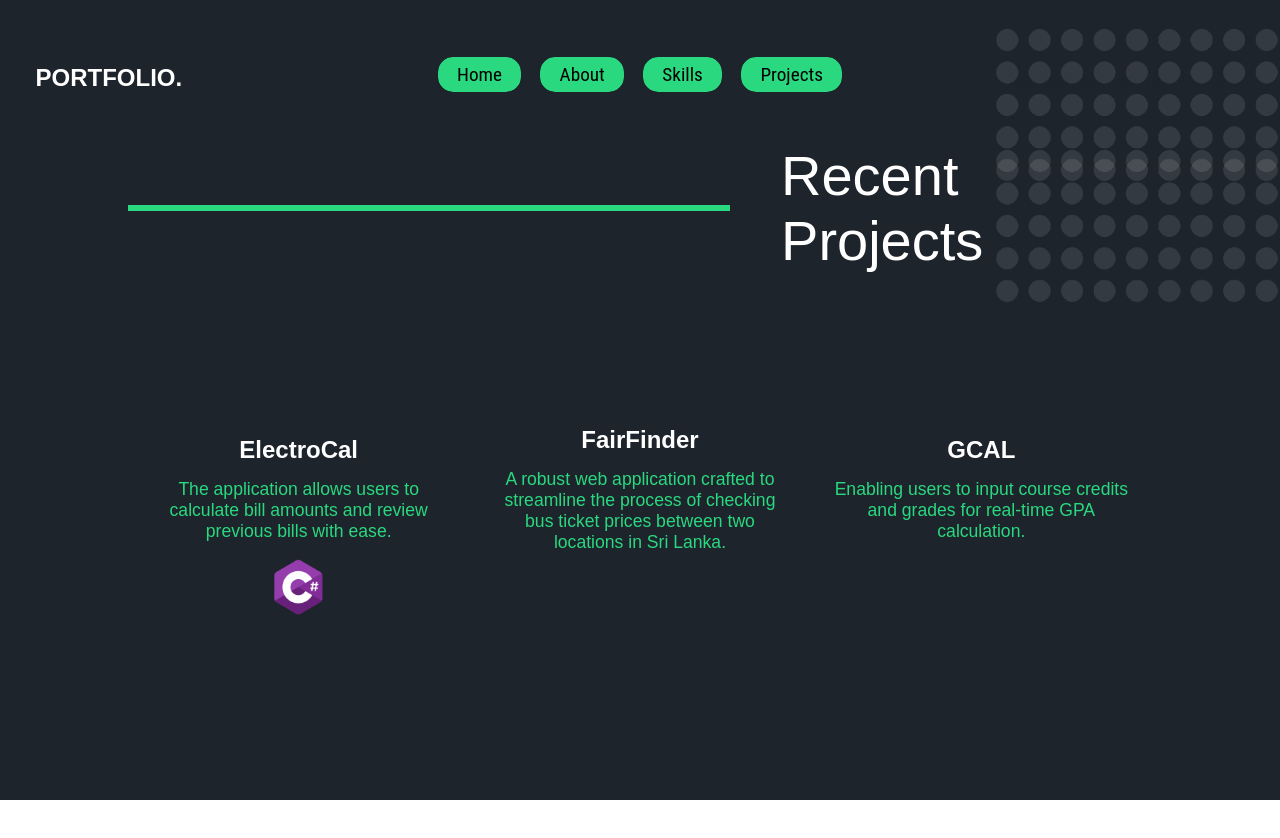
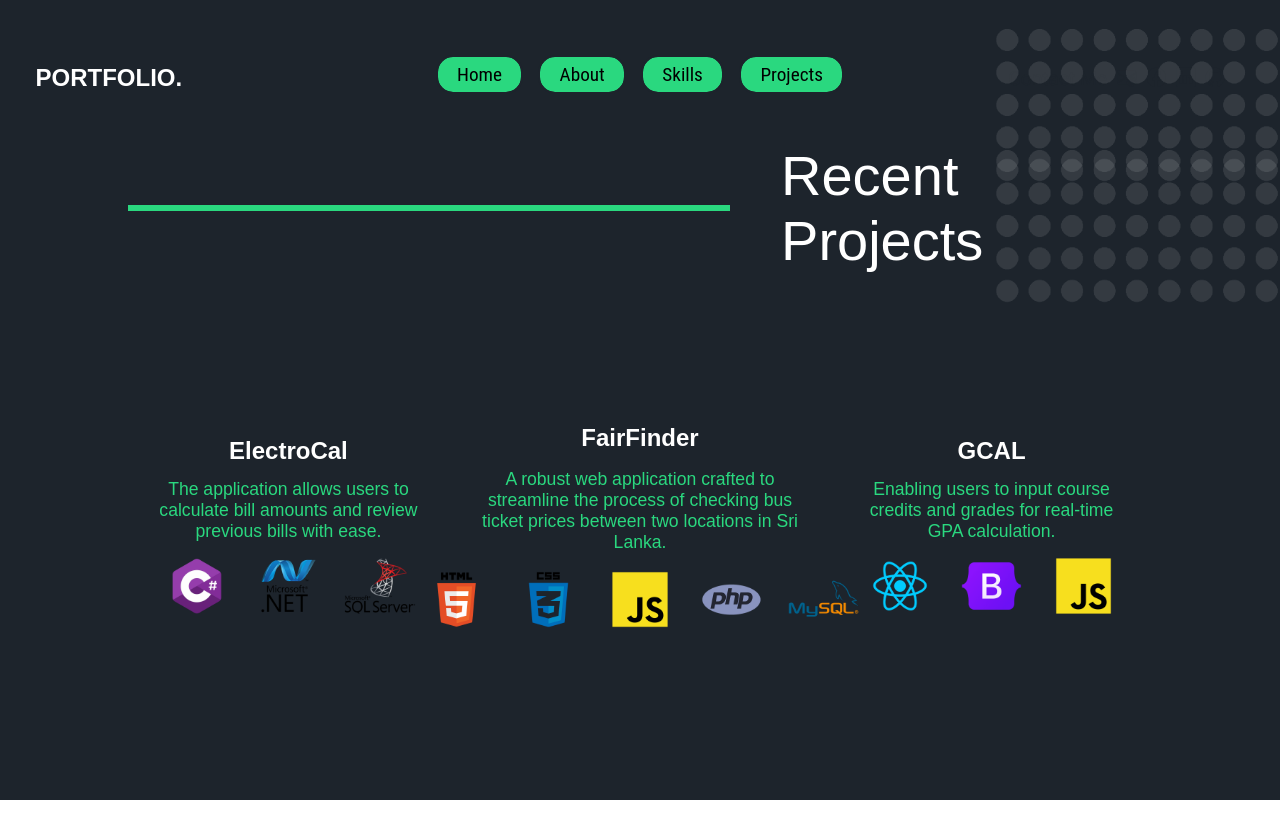
Before and after one commit to OshithRoshantha/COSC_32133_lab_sheet_01, a plain HTML site: page projects.html in a window 1280 px wide. Shown: the top 838 px of the page. Drawn offline with nearby package versions, Linux system fonts and the light colour scheme.

Commit message:
Refactor CSS styles and adjust project previews in projects.html

```diff
--- a/Styles/projects.css
+++ b/Styles/projects.css
@@ -76,7 +76,8 @@
     align-items: center;
     width: 100%;
     height: 12%;
+    column-gap: 0.1%;
 }
-.logo-tech{
+.logo1{
     height: 140%;
 }
--- a/projects.html
+++ b/projects.html
@@ -41,18 +41,30 @@
                     <h3 class="project-name">ElectroCal</h3>
                     <p class="project-desc">The application allows users to calculate bill amounts and review previous bills with ease.</p>
                     <div class="tech-stack">
-                        <img class="logo-tech" src="./Assets/Csharp_Logo.png">
+                        <img class="logo1" src="./Assets/Csharp_Logo.png">
+                        <img class="logo1" src="./Assets/net.png">
+                        <img class="logo1" src="./Assets/mssql.png">
                     </div>
                 </div>
                 <div class="project-previews">
                     <h3 class="project-name">FairFinder</h3>
                     <p class="project-desc">A robust web application crafted to streamline the process of checking bus ticket prices between two locations in Sri Lanka.</p>
-                    <div class="tech-stack"></div>
+                    <div class="tech-stack">
+                        <img class="logo1" src="./Assets/html5.png">
+                        <img class="logo1" src="./Assets/css.png">
+                        <img class="logo1" src="./Assets/js.png">
+                        <img class="logo1" src="./Assets/php.png">
+                        <img class="logo1" src="./Assets/sql.png">
+                    </div>
                 </div>
                 <div class="project-previews">
                     <h3 class="project-name">GCAL</h3>
                     <p class="project-desc">Enabling users to input course credits and grades for real-time GPA calculation.</p>
-                    <div class="tech-stack"></div>
+                    <div class="tech-stack">
+                        <img class="logo1" src="./Assets/react.png">
+                        <img class="logo1" src="./Assets/boot.png">
+                        <img class="logo1" src="./Assets/js.png">
+                    </div>
                 </div>
             </div>
         </div>
```
Also changed, not shown: Assets/boot.png (added), Assets/css.png (added), Assets/html5.png (added), Assets/js.png (added), Assets/mssql.png (added), Assets/net.png (added), Assets/php.png (added), Assets/react.png (added), Assets/sql.png (added).
